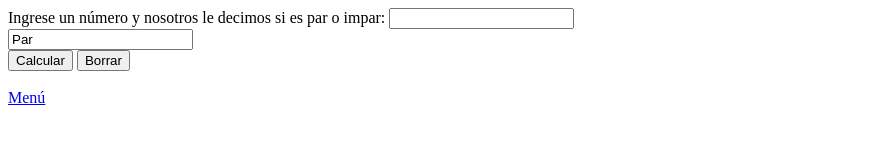
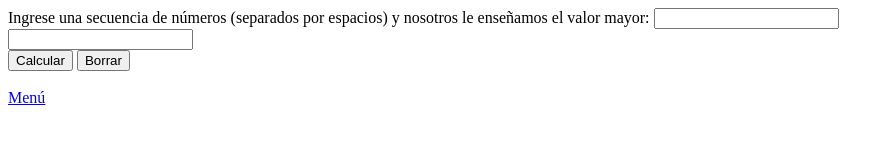
Before and after one commit to Hotachata/TDAW, a plain HTML site: page ejercicios/ej4.html in a window 1280 px wide. Both pictures are taken after a click on the button "Calcular". Shown: the whole page, without its empty margins (0-894 px from the left). Drawn offline with Linux system fonts and the light colour scheme.

Commit message:
problema 4

```diff
--- a/ejercicios/assets/js/ej.js
+++ b/ejercicios/assets/js/ej.js
@@ -40,5 +40,7 @@ function prob3(){
 }
 
 function prob4(){
-
+    let array = document.getElementById("input").value;
+    array = array.split(" ");
+    console.log(array);
 }
--- a/ejercicios/ej4.html
+++ b/ejercicios/ej4.html
@@ -10,13 +10,13 @@
     <section>
         <form action="ej1.html" method="get" onsubmit="return">
             <div>
-                <label for="input">Ingrese un número y nosotros le decimos si es par o impar:</label>
-                <input type="number" id="input"/>
+                <label for="input">Ingrese una secuencia de números (separados por espacios) y nosotros le enseñamos el valor mayor:</label>
+                <input type="text" id="input"/>
                 <br>
                 <input type="text" id="res" readonly/>
             </div>
             <div>
-                <input type="button" value="Calcular" class="submit" onclick="prob1()">
+                <input type="button" value="Calcular" class="submit" onclick="prob4()">
                 <input type="reset" value="Borrar">
             </div>
         </form>
```
Also changed, not shown: ejercicios/index.html (+1 -0 lines).
